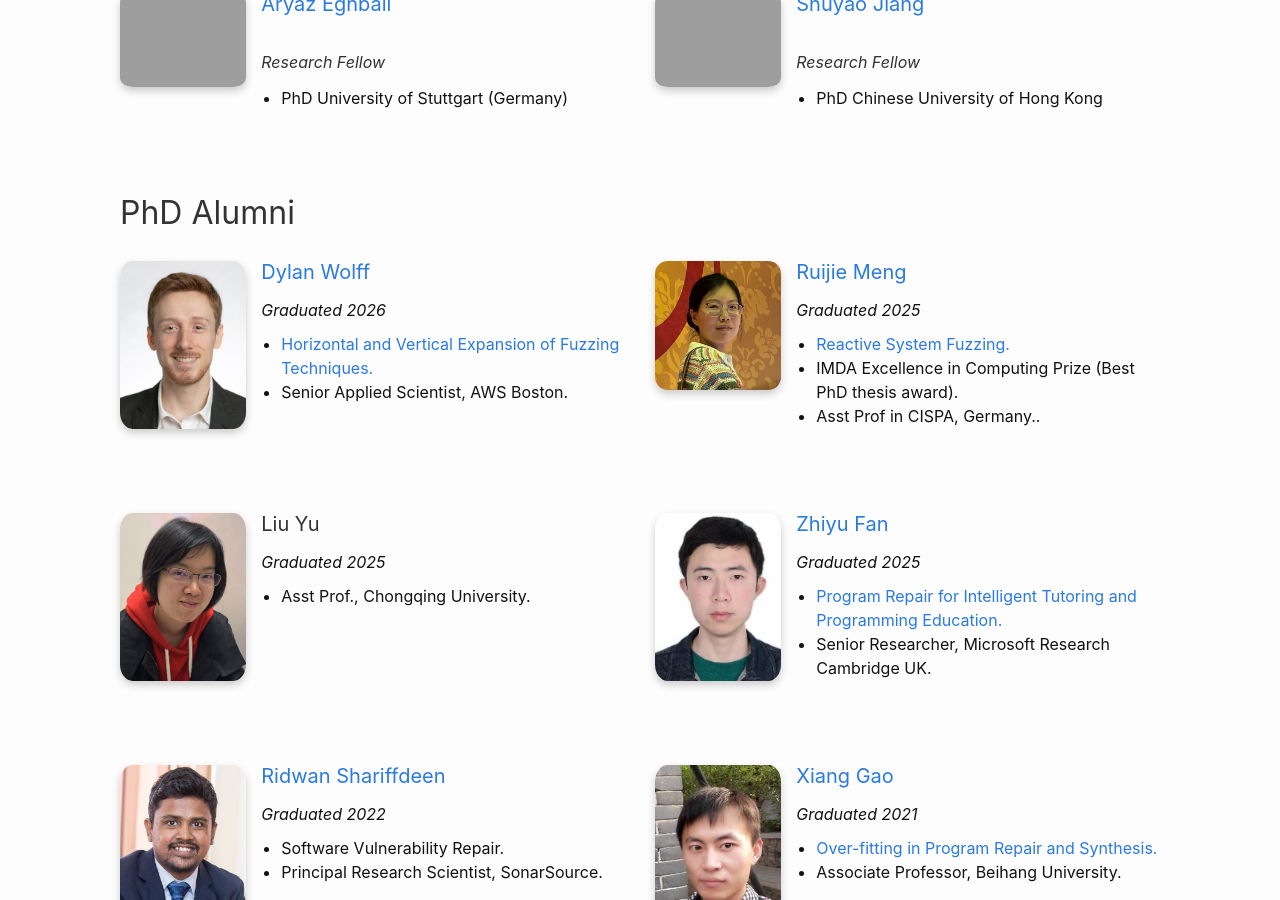
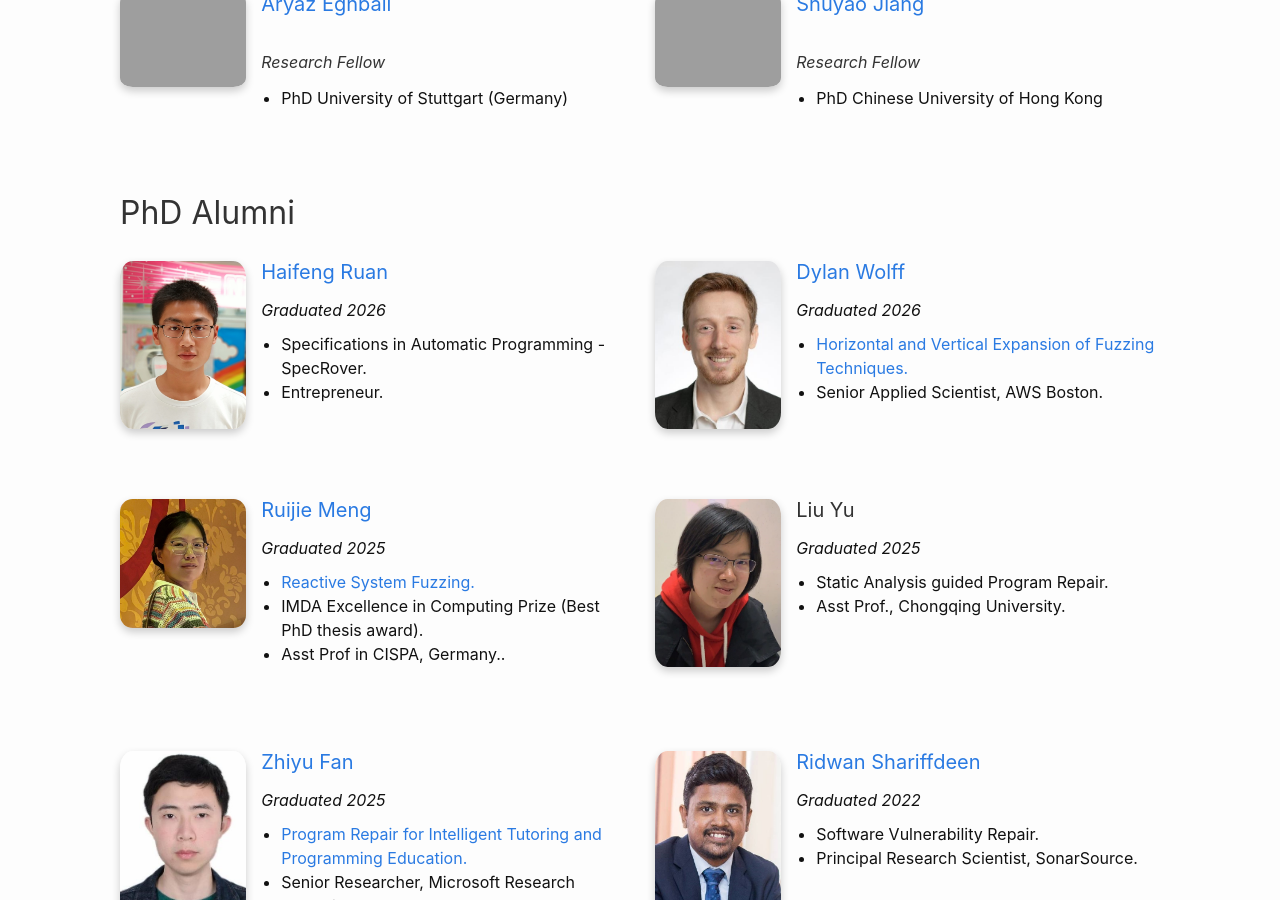
Before and after one commit to nus-tss/nus-tss.github.io, a Jekyll site: the page built from _pages/team.md, in a window 1280 px wide and 900 px high, scrolled down 2553 px. Built offline with Jekyll 4.4.1, drawn with Linux system fonts in a browser that asks for light colours; nearby versions of some CDN libraries.

Commit message:
Update phd-alumni.yml

```diff
--- a/_data/team/phd-alumni.yml
+++ b/_data/team/phd-alumni.yml
@@ -1,3 +1,9 @@
+- name: Haifeng Ruan
+  photo: haifeng.jpg
+  graduated: 2026
+  next: Entrepreneur
+  thesis-title: Specifications in Automatic Programming - SpecRover
+  website: https://haifengruan.com/
 
 - name: Dylan Wolff
   photo: dylan.jpeg
@@ -22,7 +28,7 @@
   photo: liuyu.jpg
   graduated: 2025
   next: Asst Prof., Chongqing University
-  topic: Static Analysis guided Program Repair
+  thesis-title: Static Analysis guided Program Repair
 
 
 - name: Zhiyu Fan
```
